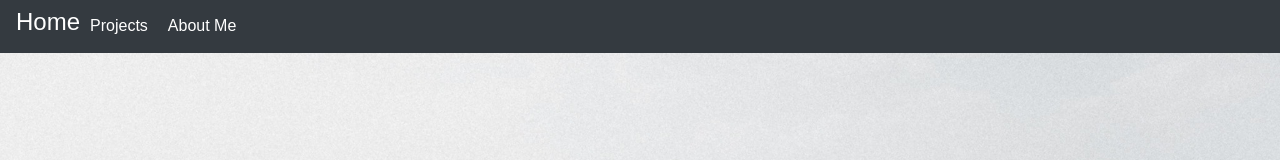
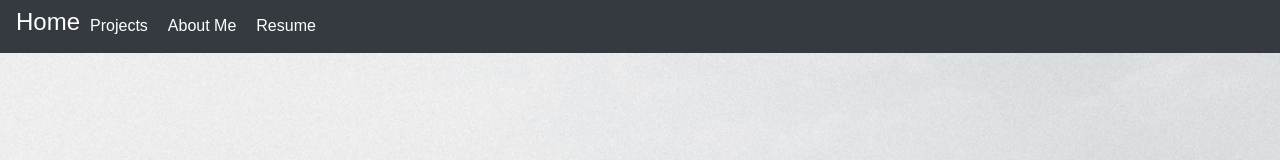
Before and after one commit to Deckins/Website, a React (Create React App) app: page /Website/home in a window 1280 px wide. Shown: the top 160 px of the page. Built offline with nearby package versions, Linux system fonts and the light colour scheme.

Commit message:
Added Resume to Nav Bar

```diff
--- a/src/components/Home/Home.js
+++ b/src/components/Home/Home.js
@@ -7,7 +7,7 @@ class Home extends Component {
         return (
             <div>
                     <div className='img-wrapper'>
-                        <img className='bridge' src='/Website/assets/images/city.jpg' />
+                        <img className='bridge' alt="bridge" src='/Website/assets/images/city.jpg' />
                     </div>
                     <div className='font-body'>
                         <blockquote>
@@ -15,6 +15,7 @@ class Home extends Component {
                         If you want to conquer fear, do not sit home and think about it.
                         Go out and get busy
                         </blockquote>
+
                         <cite>Dale Carnegie</cite>
                     </div>
                 <Footer />
--- a/src/components/Projects/Project.js
+++ b/src/components/Projects/Project.js
@@ -3,6 +3,9 @@ import { Card, Row, Col } from 'react-bootstrap';
 import Display from './Display';
 import Footer from '../Footer/Footer';
 import './Project.css';
+//TO make changes to gb pages
+//run - yarn build
+//then - yarn run deploy
 const Project = (props) => {
 
     return (
--- a/src/components/ToolBar/ToolBar.js
+++ b/src/components/ToolBar/ToolBar.js
@@ -10,6 +10,8 @@ class ToolBar extends Component {
         <ul>
           <li><NavLink style={{ color: 'white' }} activeStyle={{ color: 'white' }} to="/projects">Projects</NavLink></li>
           <li><NavLink style={{ color: 'white' }} activeStyle={{ color: 'white' }} to="/about">About Me</NavLink></li>
+          <li><a style ={{color:'white'}} href="https://drive.google.com/open?id=1dhfkfEA5fTkhNUu4thbYrLkV9JhShZjC">Resume</a></li>
+
         </ul>
       </Navbar>
 
```
